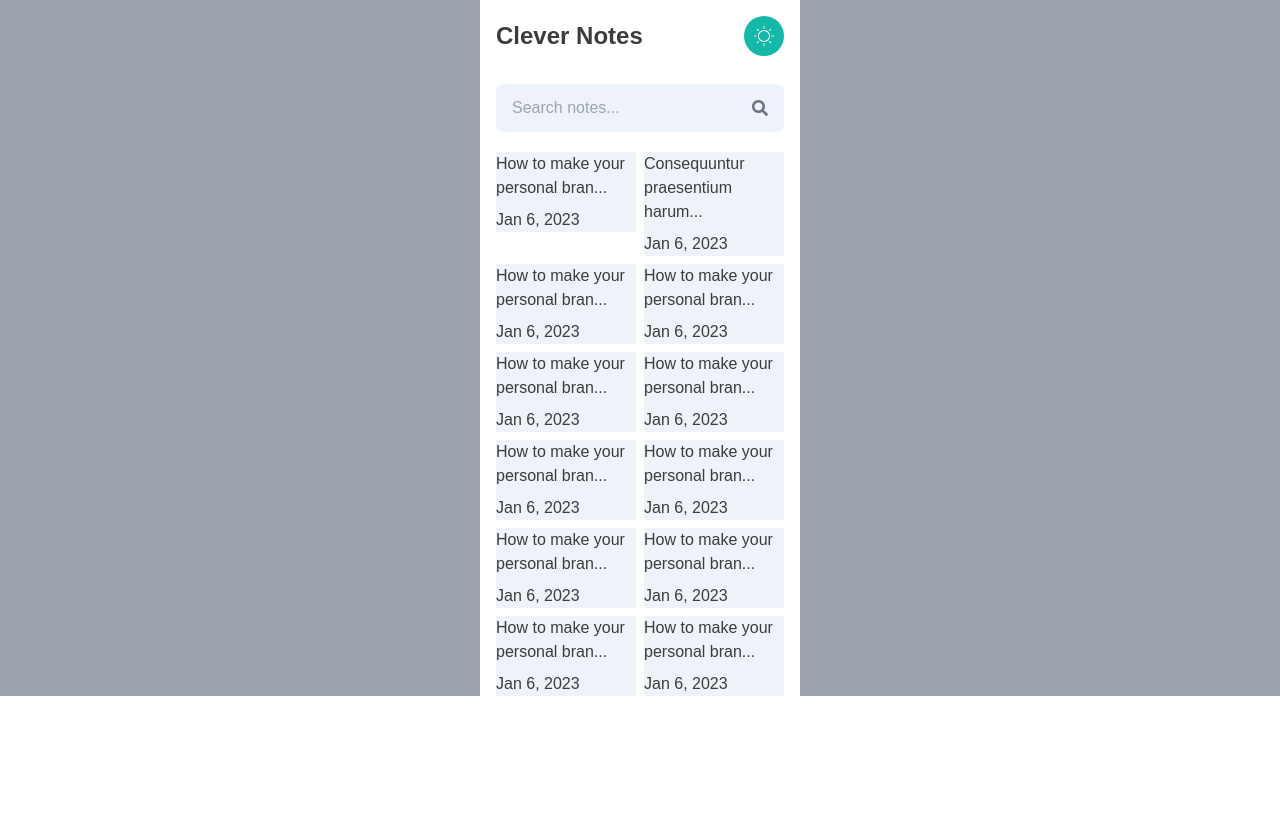
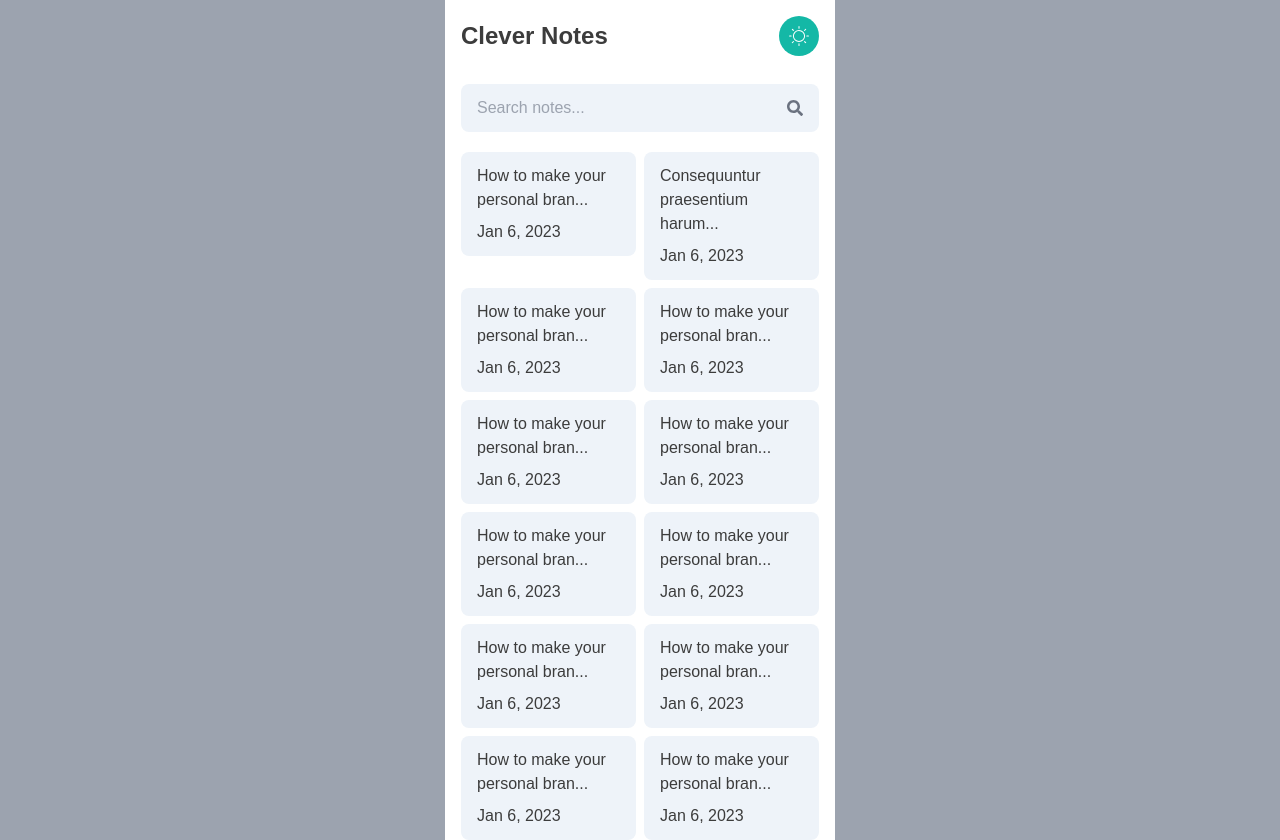
Before and after one commit to dorcasgold/CleverNotes, a React (Vite) app: page / in a window 1280 px wide. Before the commit the page ends 800 px from the top, so only its background shows below. Built offline with nearby package versions, Linux system fonts and the light colour scheme; a web font is replaced by a local one.

Commit message:
feat: create notes page markup(design)

```diff
--- a/src/components/NoteItem.jsx
+++ b/src/components/NoteItem.jsx
@@ -3,7 +3,7 @@ import { Link } from "react-router-dom"
 function NoteItem({ note }) {
   return (
     <div>
-      <Link to={`/edit-note & {note.id}`} className="notes bg-box-light dark:bg-box-dark flex flex-col gap-2 transition-colors duration-300">
+      <Link to={`/edit-note & {note.id}`} className="note bg-box-light dark:bg-box-dark flex flex-col gap-2 transition-colors duration-300 px-4 py-3 rounded-lg">
         <p>{note.title.length > 30 ? (note.title.substr(0, 30)) + '...' : note.title}</p>
         <p>{note.date}</p>
       </Link>
--- a/src/index.css
+++ b/src/index.css
@@ -19,10 +19,10 @@ body {
 }
 
 .note:hover {
-  opacity: 0.9;
+  opacity: 0.5;
 }
 
-.note:nth-child(3) {
+/* .note:nth-child(3) {
   grid-column: 1/3;
 }
 
@@ -32,4 +32,4 @@ body {
 
 .note:nth-child(7) {
   grid-column: 1/3;
-}
+} */
--- a/src/pages/Notes.jsx
+++ b/src/pages/Notes.jsx
@@ -23,7 +23,7 @@ function Notes() {
   // toggleTheme
   return (
     <div className='w-full bg-gray-400 flex justify-center'>
-      <div className='bg-background-light dark:bg-background-dark text-text-light dark:text-text-dark px-4 w-80 flex flex-col gap-5 transition-colors duration-300'>
+      <div className='bg-background-light dark:bg-background-dark text-text-light dark:text-text-dark px-4 w-[390px] flex flex-col gap-5 transition-colors duration-300'>
         <header className='flex justify-between items-center text-2xl mt-4'>
           <div>
             <p className=" font-semibold">Clever Notes</p>
```
